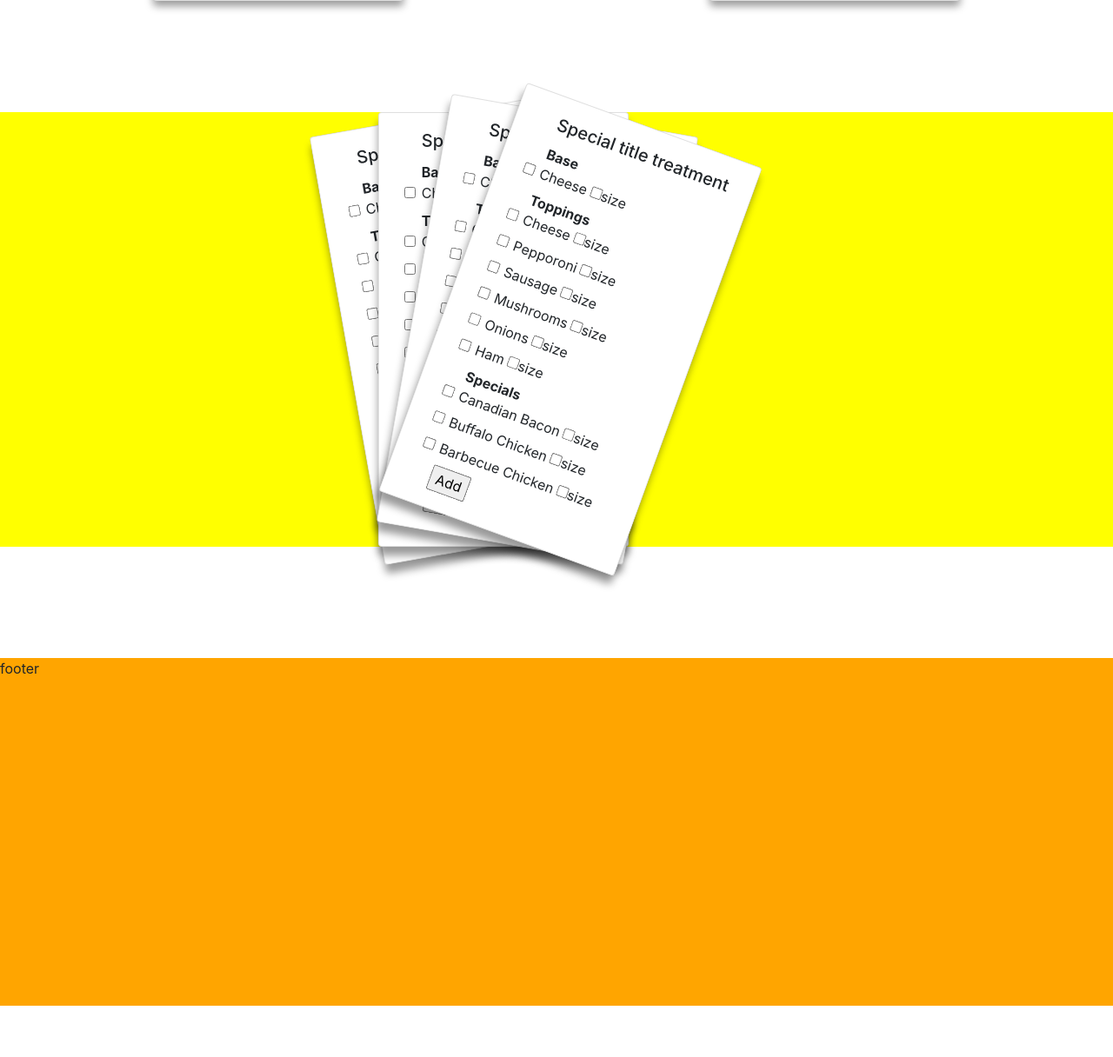
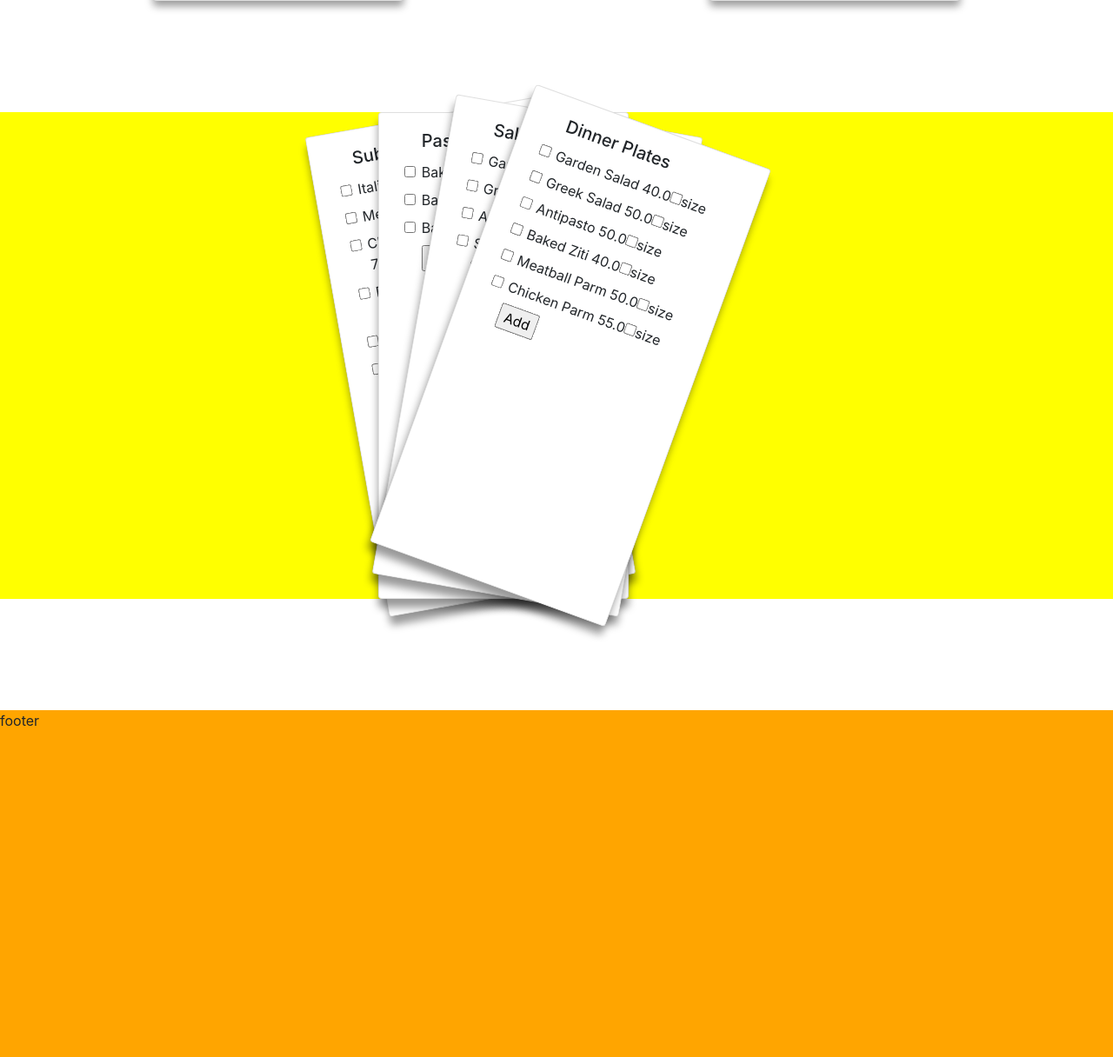
Before and after one commit to Chipsetjunkie/pzdj-live, a Django app: page / in a window 1280 px wide. Shown: the part 780-1996 px from the top of the page at 87% size. Before the commit the page ends 1937 px from the top, so only its background shows below. Run offline with Django 3.2, Linux system fonts and the light colour scheme; data comes from the database, SQL or seed files in the repository; data that the repository does not hold is empty; some libraries are stand-ins or nearby versions.

Commit message:
Other functionality done

```diff
--- a/orders/static/orders/scripts/serv_comm.js
+++ b/orders/static/orders/scripts/serv_comm.js
@@ -5,7 +5,15 @@ document.addEventListener("DOMContentLoaded", () =>{
 
             event.preventDefault();
             console.log(server_response);
-            process("#regular-form")
+            process("#regular-form",'added/')
+            document.querySelector("#cart-section").innerHTML = button();
+
+      }
+
+      document.querySelector("#sicillian-form").onsubmit = function(event){
+            event.preventDefault();
+            console.log(server_response);
+            process("#sicillian-form",'addeds/')
             document.querySelector("#cart-section").innerHTML = button();
 
       }
@@ -13,21 +21,12 @@ document.addEventListener("DOMContentLoaded", () =>{
 
 });
 
-function process(tag){
-    var server_response ="none";
+function process(tag,route){
     var request = new XMLHttpRequest();
-    request.open('POST','added/');
-    request.onload = () => {
-        console.log(server_response)
-        server_response = JSON.parse(request.responseText);
-        console.log(server_response.data)// this shit wont work better create a url route for cart click
-        // which redirects to index and use java to show modal simple!!
-    }
-
-
+    request.open('POST',route);
     var formdata = new FormData(document.querySelector(tag))
     request.send(formdata);
-
+    console.log(request.response)
 }
 
 
--- a/orders/static/orders/styling/main.css
+++ b/orders/static/orders/styling/main.css
@@ -38,7 +38,9 @@
     transform: rotateZ(-10deg);
     box-shadow: 0px 10px 10px 0px rgba(0,0,0,0.4);
     transition: all .5s;
+    height: 70vh;
 }
+
 
 #Pasta-card{
   z-index: 2;
@@ -46,6 +48,7 @@
   transform: rotateZ(0deg);
   box-shadow: 0px 10px 10px 0px rgba(0,0,0,0.4);
   transition: all .5s;
+  height: 70vh;
 }
 
 #Salad-card{
@@ -55,6 +58,7 @@
   transform: rotateZ(10deg);
   box-shadow: 0px 10px 10px 0px rgba(0,0,0,0.4);
   transition: all .5s;
+  height:70vh;
 }
 
 #Dinner-card{
@@ -64,6 +68,7 @@
   transform: rotateZ(20deg);
   box-shadow: 0px 10px 10px 0px rgba(0,0,0,0.4);
   transition: all .5s;
+  height:70vh;
 }
 
 .card-body{
@@ -75,3 +80,10 @@
   height: 50vh;
   background: orange;
 }
+
+
+
+.menu{
+  display: flex;
+  flex-direction: row;
+}
--- a/orders/templates/orders/cart.html
+++ b/orders/templates/orders/cart.html
@@ -42,7 +42,7 @@
 
             {% endfor %}
           </div>
-          <div id="carttotal"><p><b>total</b></p></div>
+          <div id="carttotal"><p><b>total:<span id="amount">{{cart.Total}}$ </span> </b></p></div>
       </div>
       <div class="grid-item-3">
             <div id="buttons">
--- a/orders/templates/orders/index.html
+++ b/orders/templates/orders/index.html
@@ -71,7 +71,7 @@
                 <div class="card" id = "Sicillian-card" style="width: 18rem;">
                   <div class="card-body">
                     <h5 class="card-title">Special title treatment</h5>
-                      <form action="{% url 'adds' %}" method="post">
+                      <form id="sicillian-form" method="post">
                     <!--<form action="{% url 'add'%}" method="post"> -->
                       {% csrf_token %}
                       <b>Base</b><br>
@@ -116,27 +116,15 @@
                  <p id="second-section"></p>
                     <div class="card" id = "Sub-card" style="width: 18rem;">
                       <div class="card-body">
-                        <h5 class="card-title">Special title treatment</h5>
-                        <form action="{% url 'add' %}" method="post">
+                        <h5 class="card-title">Subs</h5>
+                        <form action="{% url 'subs' %}" method="post">
                           {% csrf_token %}
-                          <b>Base</b><br>
-                          {% for i in Reg_tops %}
-                            {% if i.foodcategory == 'Base' %}
-                              <label><input type="checkbox" class="form-check-input" value ="{{i.id}}" name="base">{{i.name}}</label>
-                              <label><input type="checkbox" name="base_size" value="{{i.id}}" >size</label><br>
-                            {% endif %}
-                          {% endfor %}
-                          <b>Toppings</b><br>
-                            {% for i in Reg_tops %}
-                              <label><input type="checkbox" class="form-check-input" value ="{{i.id}}" name="items">{{i.name}}</label>
-                              <label><input type="checkbox" name="items_size" value="{{i.id}}" >size</label><br>
-                            {% endfor %}
-                            <b>Specials</b><br>
-                              {% for i in Reg_spec %}
-                                <label><input type="checkbox" class="form-check-input" value ="{{i.id}}" name="specials">{{i.name}}</label>
-                                <label><input type="checkbox" name="items_size" value="{{i.id}}" >size</label><br>
-                              {% endfor %}
-
+                            {% for i in Subs%}
+                              <div class="menu">
+                              <label><input type="checkbox" class="form-check-input" id="sub-item" value ="{{i.id}}" name="subs">{{i.name}} {{i.Price_small}}</label><br>
+                              <span class="subsize" id="subsize{{i.id}}" data-base={{i.id}}><label><input type="checkbox" id="sub-size" name="subs_size" value="{{i.id}}" >size</label><br></span>
+                              </div>
+                            {%endfor%}
                             <input type="submit"  value="Add">
                         </form>
                       </div>
@@ -145,28 +133,13 @@
                       <!-- Pasta -->
                       <div class="card" id = "Pasta-card" style="width: 18rem;">
                         <div class="card-body">
-                          <h5 class="card-title">Special title treatment</h5>
-                          <form action="{% url 'add' %}" method="post">
+                          <h5 class="card-title">Pasta</h5>
+                          <form action="{% url 'pasta' %}" method="post">
                             {% csrf_token %}
-                            <b>Base</b><br>
-                            {% for i in Reg_tops %}
-                              {% if i.foodcategory == 'Base' %}
-                                <label><input type="checkbox" class="form-check-input" value ="{{i.id}}" name="base">{{i.name}}</label>
-                                <label><input type="checkbox" name="base_size" value="{{i.id}}" >size</label><br>
-                              {% endif %}
-                            {% endfor %}
-                            <b>Toppings</b><br>
-                              {% for i in Reg_tops %}
-                                <label><input type="checkbox" class="form-check-input" value ="{{i.id}}" name="items">{{i.name}}</label>
-                                <label><input type="checkbox" name="items_size" value="{{i.id}}" >size</label><br>
-                              {% endfor %}
-                              <b>Specials</b><br>
-                                {% for i in Reg_spec %}
-                                  <label><input type="checkbox" class="form-check-input" value ="{{i.id}}" name="items">{{i.name}}</label>
-                                  <label><input type="checkbox" name="items_size" value="{{i.id}}" >size</label><br>
-                                {% endfor %}
-
-                              <input type="submit"  value="Add">
+                            {% for i in Pasta%}
+                              <label><input type="checkbox" class="form-check-input" id="pasta-item" value ="{{i.id}}" name="pasta">{{i.name}} {{i.Price_small}}</label><br>
+                            {%endfor%}
+                            <input type="submit"  value="Add">
                           </form>
                         </div>
                         </div>
@@ -174,27 +147,12 @@
                         <!--Salad -->
                         <div class="card" id = "Salad-card" style="width: 18rem;">
                           <div class="card-body">
-                            <h5 class="card-title">Special title treatment</h5>
-                            <form action="{% url 'add' %}" method="post">
+                            <h5 class="card-title">Salad</h5>
+                            <form action="{% url 'salad' %}" method="post">
                               {% csrf_token %}
-                              <b>Base</b><br>
-                              {% for i in Reg_tops %}
-                                {% if i.foodcategory == 'Base' %}
-                                  <label><input type="checkbox" class="form-check-input" value ="{{i.id}}" name="base">{{i.name}}</label>
-                                  <label><input type="checkbox" name="base_size" value="{{i.id}}" >size</label><br>
-                                {% endif %}
-                              {% endfor %}
-                              <b>Toppings</b><br>
-                                {% for i in Reg_tops %}
-                                  <label><input type="checkbox" class="form-check-input" value ="{{i.id}}" name="items">{{i.name}}</label>
-                                  <label><input type="checkbox" name="items_size" value="{{i.id}}" >size</label><br>
-                                {% endfor %}
-                                <b>Specials</b><br>
-                                  {% for i in Reg_spec %}
-                                    <label><input type="checkbox" class="form-check-input" value ="{{i.id}}" name="items">{{i.name}}</label>
-                                    <label><input type="checkbox" name="items_size" value="{{i.id}}" >size</label><br>
-                                  {% endfor %}
-
+                              {% for i in Salad%}
+                                <label><input type="checkbox" class="form-check-input" id="salad-item" value ="{{i.id}}" name="salad">{{i.name}} {{i.Price_small}} </label><br>
+                              {%endfor%}
                                 <input type="submit"  value="Add">
                             </form>
                           </div>
@@ -202,28 +160,17 @@
                           <!-- Dinner Plates -->
                           <div class="card" id = "Dinner-card" style="width: 18rem;">
                             <div class="card-body">
-                              <h5 class="card-title">Special title treatment</h5>
-                              <form action="{% url 'add' %}" method="post">
+                              <h5 class="card-title">Dinner Plates</h5>
+                              <form action="{% url 'dine' %}" method="post">
                                 {% csrf_token %}
-                                <b>Base</b><br>
-                                {% for i in Reg_tops %}
-                                  {% if i.foodcategory == 'Base' %}
-                                    <label><input type="checkbox" class="form-check-input" value ="{{i.id}}" name="base">{{i.name}}</label>
-                                    <label><input type="checkbox" name="base_size" value="{{i.id}}" >size</label><br>
-                                  {% endif %}
-                                {% endfor %}
-                                <b>Toppings</b><br>
-                                  {% for i in Reg_tops %}
-                                    <label><input type="checkbox" class="form-check-input" value ="{{i.id}}" name="items">{{i.name}}</label>
-                                    <label><input type="checkbox" name="items_size" value="{{i.id}}" >size</label><br>
-                                  {% endfor %}
-                                  <b>Specials</b><br>
-                                    {% for i in Reg_spec %}
-                                      <label><input type="checkbox" class="form-check-input" value ="{{i.id}}" name="items">{{i.name}}</label>
-                                      <label><input type="checkbox" name="items_size" value="{{i.id}}" >size</label><br>
-                                    {% endfor %}
+                                {% for i in Dinner%}
+                                  <div class="menu">
+                                  <label><input type="checkbox" class="form-check-input" id="dinner-item" value ="{{i.id}}" name="dinner">{{i.name}} {{i.Price_small}}</label><br>
+                                  <span class="dinsize" id="dinsize{{i.id}}" data-base={{i.id}}><label><input type="checkbox" id="dinner-size" name="dinner_size" value="{{i.id}}" >size</label><br></span>
+                                  </div>
+                                {%endfor%}
 
-                                  <input type="submit"  value="Add">
+                                <input type="submit"  value="Add">
                               </form>
                             </div>
                             </div>
--- a/orders/urls.py
+++ b/orders/urls.py
@@ -6,7 +6,11 @@ urlpatterns = [
 
         path('',views.index, name ="index"),
         path('added/',views.Regular, name="add"),
-        path('added_s', views.Sicillian, name="adds"),
+        path('addeds/', views.Sicillian, name="adds"),
         path('clear/',views.clear, name="clear"),
+        path('subs/',views.Subs, name="subs"),
+        path('pasta/',views.Pasta, name="pasta"),
+        path('dine/',views.Dine, name="dine"),
+        path('salad/',views.Salad, name="salad"),
         path('cart/',views.Checkout_cart, name="cart")
 ]
--- a/orders/views.py
+++ b/orders/views.py
@@ -13,6 +13,10 @@ def index(request):
         'Reg_spec': Menu.objects.all().filter(menucategory='Regular',special=True),
         'Sci_tops': Menu.objects.all().filter(menucategory='Sicillian',special=False),
         'Sci_spec': Menu.objects.all().filter(menucategory='Sicillian',special=True),
+        'Subs': Menu.objects.all().filter(menucategory='Subs'),
+        'Pasta': Menu.objects.all().filter(menucategory='Pasta'),
+        'Salad': Menu.objects.all().filter(menucategory='Salad'),
+        'Dinner': Menu.objects.all().filter(menucategory='Dinner'),
         'cart': Cart.objects.all().filter(user=request.user, order_status = False)
     }
 
@@ -64,7 +68,7 @@ def Regular(request):
     else:
         od = Order(Order.objects.last().id+1,*order)
 
-    od.save()
+
     if Cart.objects.all().filter(user = request.user).last() == None:
         if Cart.objects.last() == None:
             cart = Cart(1,user = request.user)
@@ -76,14 +80,17 @@ def Regular(request):
     else:
         cart = Cart.objects.all().filter(user = request.user).first()
 
-    Total = round(round(get_price(items,RegularPrice),2) + cart.order_total,2)
-    print(Total)
+
+    od.order_total = round(get_price(items,RegularPrice),2)
+    od.save()
     cart.stuff.add(od)
-    cart.order_total = Total
+    cart.Total += od.order_total
     cart.save()
+
     #print("added!!")
     #return redirect(reverse('index'))
-    return JsonResponse({"data":updated_data(request)})
+    #return JsonResponse({"data":updated_data(request)})
+    return "r-updated!"
 
 def Sicillian(request):
     item_selections =request.POST
@@ -131,6 +138,42 @@ def Sicillian(request):
     else:
         od = Order(Order.objects.last().id+1,*order)
 
+    if Cart.objects.all().filter(user = request.user).last() == None:
+        if Cart.objects.last() == None:
+            cart = Cart(1,user = request.user)
+
+        else:
+            cart = Cart(Cart.objects.last().id + 1,user = request.user)
+
+        cart.save()
+    else:
+        cart = Cart.objects.all().filter(user = request.user).first()
+
+    od.order_total = round(get_price(items,SicillianPrice),2)
+    od.save()
+    cart.stuff.add(od)
+    cart.Total += od.order_total
+    cart.save()
+    #return redirect(reverse('index'))
+    #return JsonResponse({"data":updated_data(request)})
+    return "s-updated! "
+
+
+def Subs(request):
+    item_selections = request.POST
+    Total_cost = 0.0
+
+    if Order.objects.last() == None:
+        od = Order(1)
+    else:
+        od = Order(Order.objects.last().id+1)
+
+    od.save()
+    for i in item_selections.getlist("subs"):
+        obj = Menu.objects.all().filter(id=i)
+        Total_cost += obj[0].Price_small
+        od.Others.add(obj[0])
+    od.order_total = Total_cost
     od.save()
     if Cart.objects.all().filter(user = request.user).last() == None:
         if Cart.objects.last() == None:
@@ -142,14 +185,112 @@ def Sicillian(request):
         cart.save()
     else:
         cart = Cart.objects.all().filter(user = request.user).first()
-    print(items)
-    Total = round(round(get_price(items,SicillianPrice),2) + cart.order_total,2)
+
     cart.stuff.add(od)
-    cart.order_total = Total
+    cart.Total += Total_cost
     cart.save()
 
-    return redirect(reverse('index'))
-    #return JsonResponse({"data":updated_data(request)})
+    return redirect(reverse("index"))
+
+def Dine(request):
+    item_selections = request.POST
+    Total_cost = 0.0
+
+    if Order.objects.last() == None:
+        od = Order(1)
+    else:
+        od = Order(Order.objects.last().id+1)
+
+    od.save()
+    for i in item_selections.getlist("dinner"):
+        obj = Menu.objects.all().filter(id=i)
+        Total_cost += obj[0].Price_small
+        od.Others.add(obj[0])
+    od.order_total = Total_cost
+    od.save()
+    if Cart.objects.all().filter(user = request.user).last() == None:
+        if Cart.objects.last() == None:
+            cart = Cart(1,user = request.user)
+
+        else:
+            cart = Cart(Cart.objects.last().id + 1,user = request.user)
+
+        cart.save()
+    else:
+        cart = Cart.objects.all().filter(user = request.user).first()
+
+    cart.stuff.add(od)
+    cart.Total += Total_cost
+    cart.save()
+
+    return redirect(reverse("index"))
+
+
+def Salad(request):
+    item_selections = request.POST
+    Total_cost = 0.0
+
+    if Order.objects.last() == None:
+        od = Order(1)
+    else:
+        od = Order(Order.objects.last().id+1)
+
+    od.save()
+    for i in item_selections.getlist("salad"):
+        obj = Menu.objects.all().filter(id=i)
+        Total_cost += obj[0].Price_small
+        od.Others.add(obj[0])
+    od.order_total = Total_cost
+    od.save()
+    if Cart.objects.all().filter(user = request.user).last() == None:
+        if Cart.objects.last() == None:
+            cart = Cart(1,user = request.user)
+
+        else:
+            cart = Cart(Cart.objects.last().id + 1,user = request.user)
+
+        cart.save()
+    else:
+        cart = Cart.objects.all().filter(user = request.user).first()
+
+    cart.stuff.add(od)
+    cart.Total += Total_cost
+    cart.save()
+
+    return redirect(reverse("index"))
+
+def Pasta(request):
+    item_selections = request.POST
+    Total_cost = 0.0
+
+    if Order.objects.last() == None:
+        od = Order(1)
+    else:
+        od = Order(Order.objects.last().id+1)
+
+    od.save()
+    for i in item_selections.getlist("pasta"):
+        obj = Menu.objects.all().filter(id=i)
+        Total_cost += obj[0].Price_small
+        od.Others.add(obj[0])
+    od.order_total = Total_cost
+    od.save()
+    if Cart.objects.all().filter(user = request.user).last() == None:
+        if Cart.objects.last() == None:
+            cart = Cart(1,user = request.user)
+
+        else:
+            cart = Cart(Cart.objects.last().id + 1,user = request.user)
+
+        cart.save()
+    else:
+        cart = Cart.objects.all().filter(user = request.user).first()
+
+    cart.stuff.add(od)
+    cart.Total += Total_cost
+    cart.save()
+
+    return redirect(reverse("index"))
 
 
 def Checkout_cart(request):
@@ -208,8 +349,8 @@ def get_price(items,tag):
 
     return total
 
-
-def updated_data(request):
+"""def updated_data(request):
     a = Cart.objects.all().filter(user=request.user, order_status = False).first()
     result_str = [[i.Base.menucategory,str(i)] for i in a.stuff.all()]
     return result_str
+"""
```
Also changed, not shown: orders/models.py (+12 -11 lines), orders/static/orders/styling/cart.css (+5 -2 lines), db.sqlite3, orders/migrations/0030_auto_20200515_1304.py (added), orders/migrations/0031_order_others.py (added), orders/migrations/0032_auto_20200515_1911.py (added).
